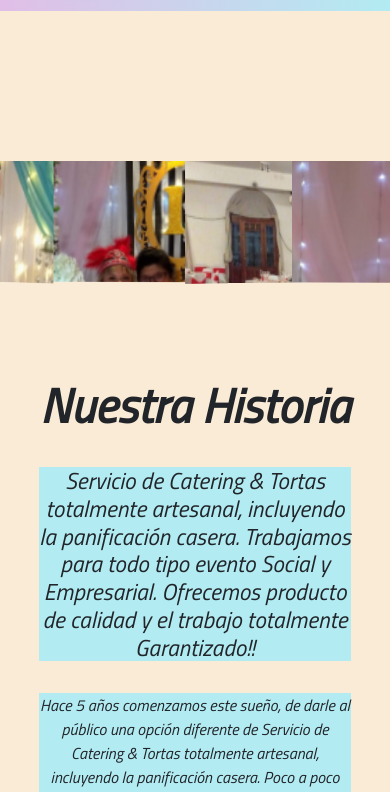
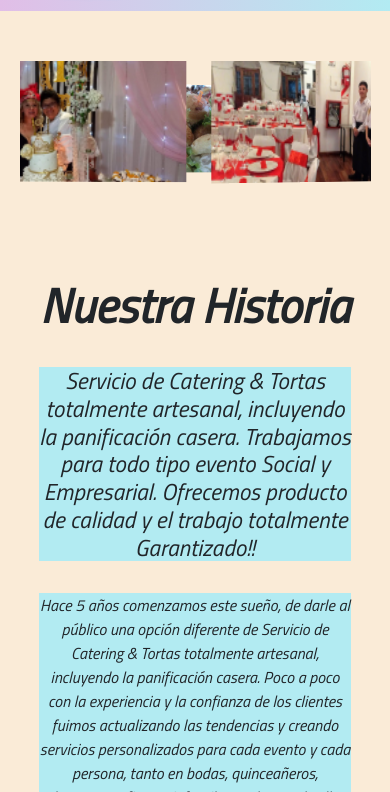
Before and after one commit to leonardo-agustin-romero/che-que-rico, a website: page imagenes.html in a window 390 px wide. Shown: the part 52-844 px from the top of the page. Drawn offline with nearby package versions, Linux system fonts and the light colour scheme.

Commit message:
reajustando4

```diff
--- a/sass/component/_mediaqueries.scss
+++ b/sass/component/_mediaqueries.scss
@@ -102,17 +102,17 @@
     }
 
     .content-all{
-        width: 100%;
+        width: 90%;
         margin: auto;
         perspective: 1000px;
         position: relative;
-        margin-top: 150px;
+        margin-top: 50px;
         height: 200px;
         overflow: hidden;
     }
 
     .content-carrousel img{
-        width: 100%;
+        width: 60%;
 
     }
 
@@ -162,6 +162,9 @@
     }
 
 }
+
+
+
 
 
 @media only screen and (max-width: 768px) and (min-width: 481px){
```
Also changed, not shown: css/main.css, sass/main.scss (line endings or trailing spaces).
